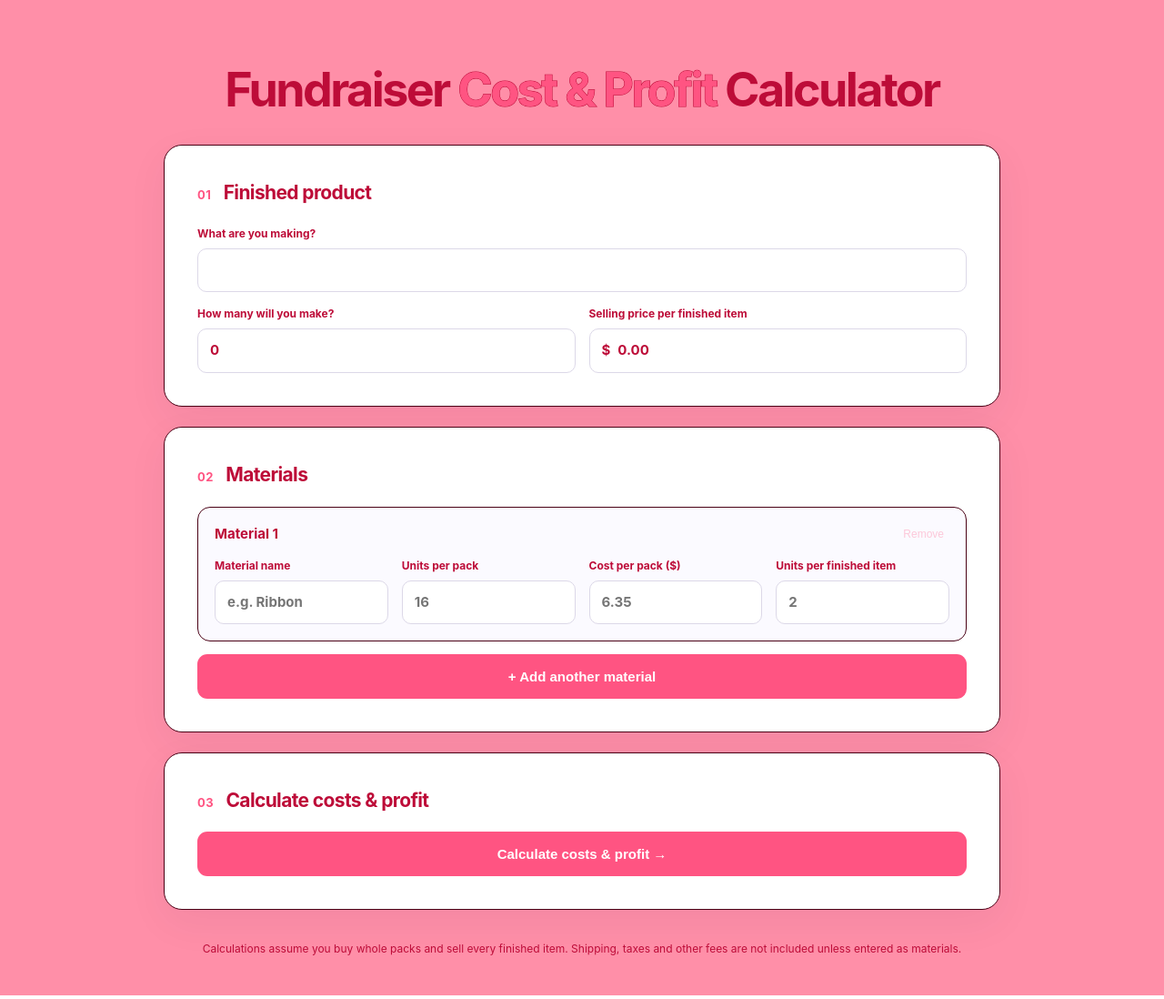
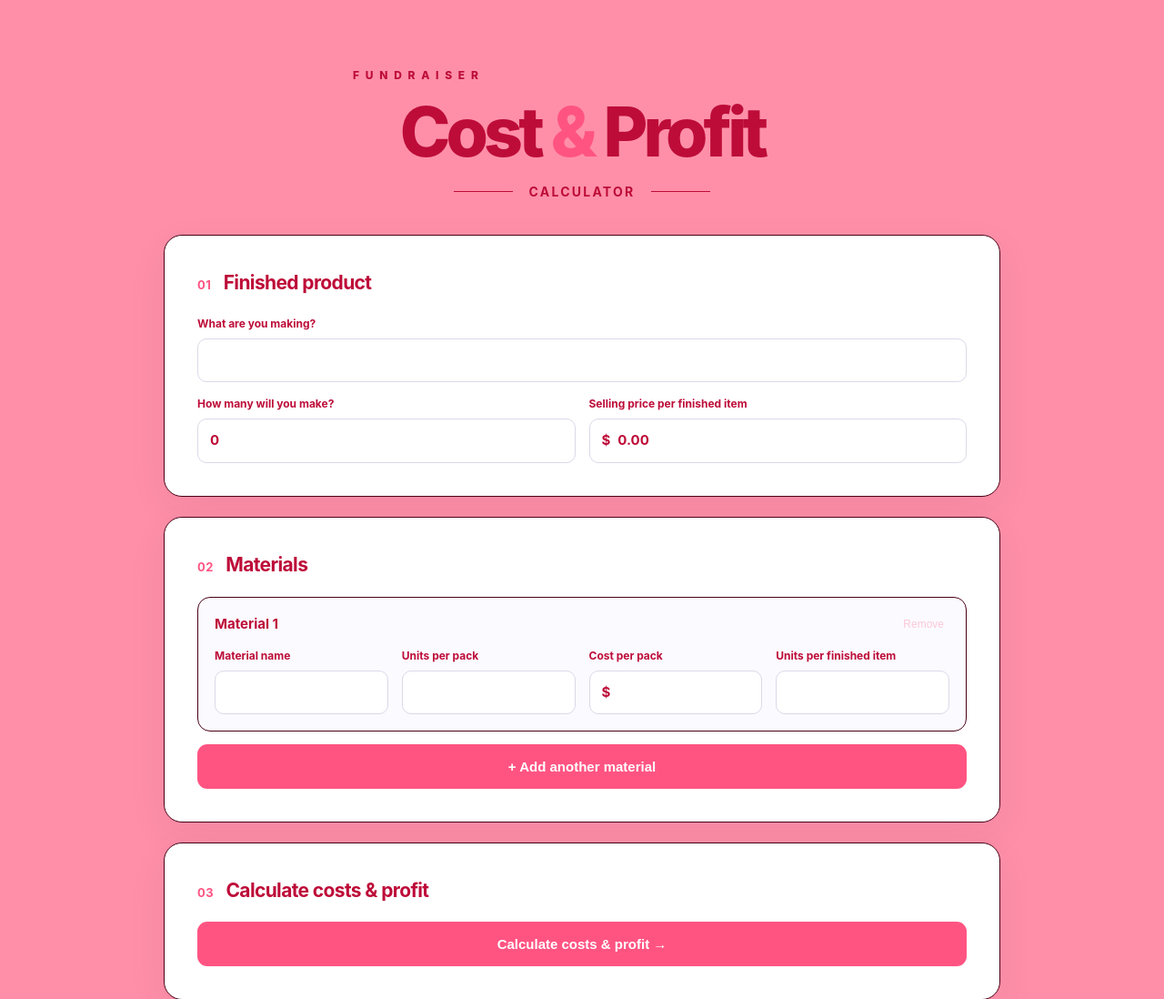
Before and after one commit to oh-boyyo/ProductCalculator, a Flask app: page / in a window 1280 px wide. Shown: the top 1098 px of the page at 91% size. Run offline with Flask 3, Linux system fonts and the light colour scheme.

Commit message:
Update index.html

```diff
--- a/templates/index.html
+++ b/templates/index.html
@@ -9,8 +9,10 @@
 </head>
 <body>
   <main class="page">
-    <header class="hero">
-      <h1> Fundraiser <span> Cost & Profit </span> Calculator</h1>
+    <header class="hero elegant-hero">
+      <p class="hero-eyebrow">F U N D R A I S E R</p>
+      <h1 class="hero-title">Cost <span>&amp;</span> Profit</h1>
+      <div class="hero-bottom"><span class="hero-rule"></span><span>CALCULATOR</span><span class="hero-rule"></span></div>
     </header>
 
     <form method="post" id="calculator-form">
@@ -42,16 +44,19 @@
           <input type="hidden" name="material_id" value="{{ loop.index0 }}">
           <div class="fields four">
             <label class="material-name">Material name
-              <input name="name_{{ loop.index0 }}" type="text" placeholder="e.g. Ribbon" value="{{ material.name }}" required>
+              <input name="name_{{ loop.index0 }}" type="text" value="{{ material.name }}" required>
             </label>
             <label>Units per pack
-              <input name="per_pack_{{ loop.index0 }}" type="number" min="1" step="1" placeholder="16" value="{{ material.per_pack }}" required>
+              <input name="per_pack_{{ loop.index0 }}" type="number" min="1" step="1" value="{{ material.per_pack }}" required>
             </label>
-            <label>Cost per pack ($)
-              <input name="pack_cost_{{ loop.index0 }}" type="number" min="0" step="0.01" placeholder="6.35" value="{{ material.pack_cost }}" required>
+            <label>Cost per pack
+               <span class="currency-input">
+                 <span class="currency-symbol" aria-hidden="true">$</span>
+                <input name="pack_cost_{{ loop.index0 }}" type="number" min="0" step="0.01" value="{{ material.pack_cost }}" required aria-label="Cost per pack in dollars">
+               </span>
             </label>
             <label>Units per finished item
-              <input name="final_count_{{ loop.index0 }}" type="number" min="0" step="1" placeholder="2" value="{{ material.final_count }}" required>
+              <input name="final_count_{{ loop.index0 }}" type="number" min="0" step="1" value="{{ material.final_count }}" required>
             </label>
           </div>
         </section>
@@ -101,10 +106,10 @@
       <div class="material-head"><h3>Material <span class="material-number"></span></h3><button class="remove" type="button" data-remove aria-label="Remove material">Remove</button></div>
       <input type="hidden" name="material_id" value="__ID__">
       <div class="fields four">
-        <label class="material-name">Material name<input name="name___ID__" type="text" placeholder="e.g. Ribbon" required></label>
-        <label>Units per pack<input name="per_pack___ID__" type="number" min="1" step="1" placeholder="16" required></label>
-        <label>Cost per pack ($)<input name="pack_cost___ID__" type="number" min="0" step="0.01" placeholder="6.35" required></label>
-        <label>Units per finished item<input name="final_count___ID__" type="number" min="0" step="1" placeholder="2" required></label>
+        <label class="material-name">Material name<input name="name___ID__" type="text" required></label>
+        <label>Units per pack<input name="per_pack___ID__" type="number" min="1" step="1" required></label>
+        <label>Cost per pack<span class="currency-input"><span class="currency-symbol" aria-hidden="true">$</span><input name="pack_cost___ID__" type="number" min="0" step="0.01" required aria-label="Cost per pack in dollars"></span></label>
+        <label>Units per finished item<input name="final_count___ID__" type="number" min="0" step="1" required></label>
       </div>
     </section>
   </template>
```
